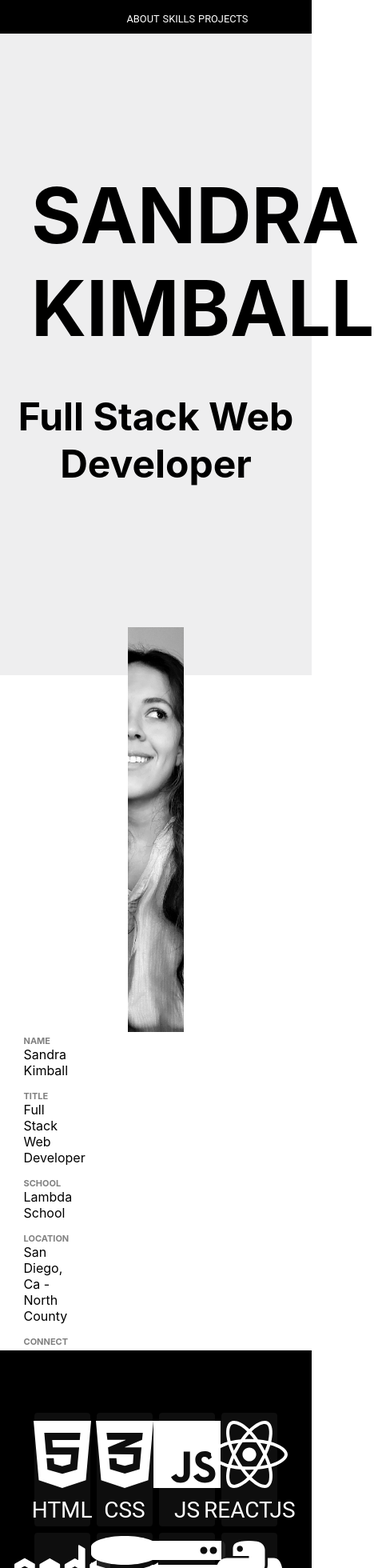
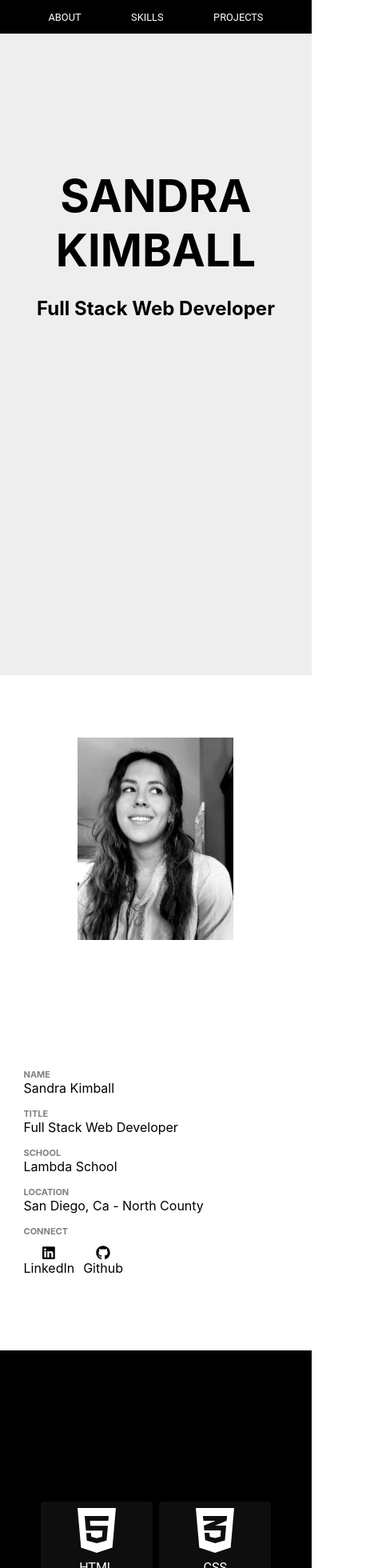
Before and after one commit to sandramkimball/sandramkimball, a React (Create React App) app in the folder portfolio/: page / in a window 390 px wide. Shown: the top 1960 px of the page at 80% size, 468 px wide, since content can reach past the window. Built offline with nearby package versions, Linux system fonts and the light colour scheme.

Commit message:
added !imp to phone sized media qs

```diff
--- a/portfolio/src/App.css
+++ b/portfolio/src/App.css
@@ -56,14 +56,19 @@
   } */
 }
 
-@media only screen and (max-width: 850px){
+@media only screen and (max-width: 850px) {
   /* navbar */
   #navbar {
     justify-content: center;
     width: 100vw;
   }
+  #navbar ul{
+    width: 100%;
+    padding: 0;
+    align-items: center;
+  }
   #navbar ul a{
-    margin: 0 2px;
+    margin: 2px;
   }
 
   /*home title */
@@ -90,7 +95,8 @@
 
 @media only screen and (max-width: 420px){
   /*home title */
-  .home-banner h1{font-size: 3.5rem}
+  .home-banner h1{font-size: 3.5rem !important}
+  .home-banner h3{font-size: 1.5rem !important}
 
 
   /* banner 1 */
@@ -98,27 +104,31 @@
     flex-direction: column;
   }
   .pic-title{
-    width: 90%;
+    width: 90% !important;
     margin: auto;
   }
   .pic-title img{
-    height: 30vh;
-    width: 50vw;
+    height: 30vh !important;
+    width: 50vw !important;
   }
   .skills-container{
-    width: 90%;
+    width: 90% !important;
     margin: auto;
   }
 
+
   /* banner 2 + skills */
+  .banner-2 {
+    height: 100vh !important;
+  }
   .tech-stack ul svg{
-    font-size: 4rem
+    font-size: 4rem !important
   }
   .tech-stack ul p{
-    font-size: 1rem
+    font-size: 1rem !important
   }
   .tech-stack ul li{
-    width: 40%
+    width: 40% !important
   }
 
 
--- a/portfolio/src/components/Banner_2.js
+++ b/portfolio/src/components/Banner_2.js
@@ -6,7 +6,7 @@ import my_resume from '../images/Resume.pdf'
 const MainPage = () =>{
 
     return (
-        <AboutContainer id='2'>
+        <AboutContainer id='2' className='banner-2'>
             <Skills/>
             <div>
                 <button><a href={my_resume} target='_blank'>VIEW RESUME</a></button>
```
